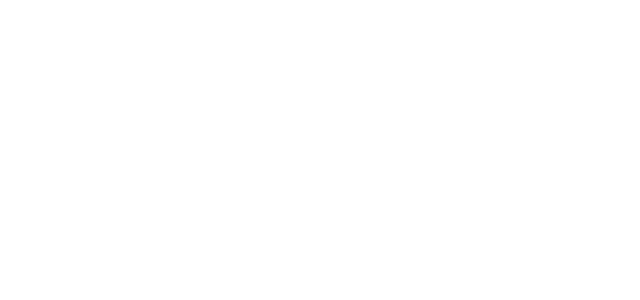
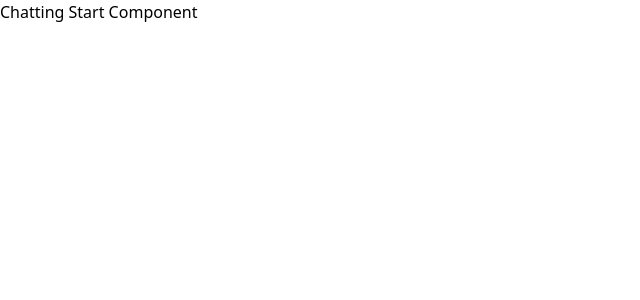
Before and after one commit to GooInPro/GooInProAdmin, a Vue app: page /chat/start in a window 1280 px wide. Before the commit this address had no page. Shown: the top 300 px of the page, without its empty margins (0-640 px from the left). Built offline with nearby package versions, Linux system fonts and the light colour scheme.

Commit message:
feat: graph add

```diff
--- /dev/null
+++ b/src/components/chattingcomponents/ChattingStartComponent.vue
@@ -0,0 +1,11 @@
+<script setup>
+
+</script>
+
+<template>
+  <h1>Chatting Start Component</h1>
+</template>
+
+<style scoped>
+
+</style>
--- /dev/null
+++ b/src/components/graphcomponents/GraphListComponent.vue
@@ -0,0 +1,11 @@
+<script setup>
+
+</script>
+
+<template>
+  <h1>Graph List Component</h1>
+</template>
+
+<style scoped>
+
+</style>
--- /dev/null
+++ b/src/pages/chattingpages/ChattingStartPage.vue
@@ -0,0 +1,12 @@
+<script setup>
+
+import ChattingStartComponent from "../../components/chattingcomponents/ChattingStartComponent.vue";
+</script>
+
+<template>
+  <ChattingStartComponent/>
+</template>
+
+<style scoped>
+
+</style>
--- /dev/null
+++ b/src/pages/graphpages/GraphListPage.vue
@@ -0,0 +1,12 @@
+<script setup>
+
+import GraphListComponent from "../../components/graphcomponents/GraphListComponent.vue";
+</script>
+
+<template>
+  <GraphListComponent/>
+  <
+</template>
+<style scoped>
+
+</style>
--- a/src/routers/ChatRouter.js
+++ b/src/routers/ChatRouter.js
@@ -1,7 +1,9 @@
-import SideBar from "../layout/SideBar.vue";
+
 
 const ChattingIndexPage = () => import('../pages/employerpages/EmployerIndexPage.vue')
 const ChattingMainPage = () => import('../pages/chattingpages/ChattingMainPage.vue')
+const ChattingStartPage = () => import('../pages/chattingpages/ChattingStartPage.vue')
+
 
 
 const ChatRouter = {
@@ -9,7 +11,7 @@
     path: '/chat', component: () => ChattingIndexPage(),
     children: [
         {path: 'main', component: ChattingMainPage},
-        {path: '',}
+        {path: 'start', component: ChattingStartPage}
     ]
 
 }
```
Also changed, not shown: src/pages/graphpages/GraphIndexPage.vue (added, +11 -0 lines), src/routers/GraphRouter.js (added).
